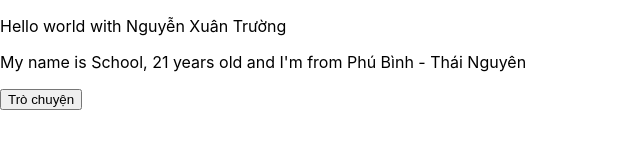
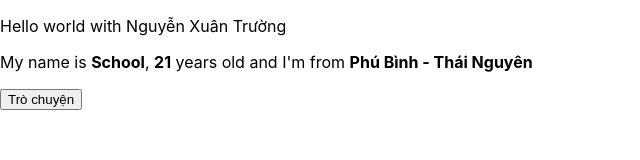
Before and after one commit to xuanTruongIT04/ReactJS_Beginer, a React (Create React App) app: page / in a window 1280 px wide. Shown: the top 160 px of the page, without its empty margins (0-640 px from the left). Built offline with nearby package versions, Linux system fonts and the light colour scheme.

Commit message:
update state of component

```diff
--- a/src/components/MyComponent.js
+++ b/src/components/MyComponent.js
@@ -8,8 +8,12 @@ class MyComponent extends React.Component {
   };
 
   handleClick(e) {
-    console.log("Hello mọi người");
-    console.log(e);
+    console.log("Hello mọi người, tui tên " + this.state.name);
+    this.setState({
+      name: "Xuân Trường",
+      address: "Thanh Ninh - Phú Bình - Thái Nguyên",
+      age: 22,
+    })
   }
 
   // JSX
@@ -17,10 +21,9 @@ class MyComponent extends React.Component {
     return (
       <div>
         <p>
-          My name is {this.state.name}, {this.state.age} years old and I'm from{" "}
-          {this.state.address}
+          My name is <b>{this.state.name}</b>, <b>{this.state.age}</b> years old and I'm from <b>{this.state.address}</b>
         </p>
-        <button onClick={this.handleClick}>Trò chuyện</button>
+        <button onClick={(e) => { this.handleClick(e) }}>Trò chuyện</button>
       </div>
     );
   }
```
